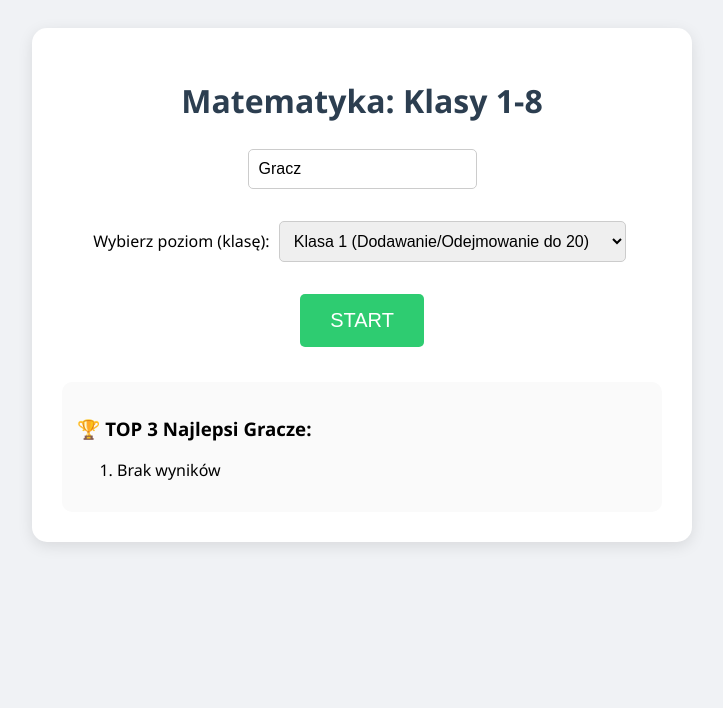
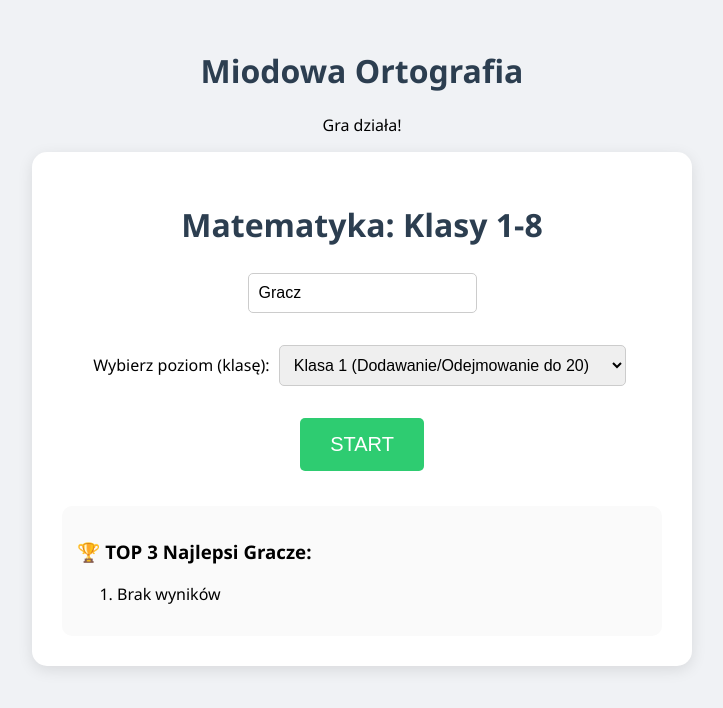
Before and after one commit to matij2016/Matematyka, a plain HTML site: page index.html in a window 1280 px wide. Shown: the whole page, without its empty margins (278-1001 px from the left). Drawn offline with Linux system fonts and the light colour scheme.

Commit message:
Update index.html

```diff
--- a/index.html
+++ b/index.html
@@ -1,4 +1,18 @@
 <!DOCTYPE html>
+<html lang="pl">
+<head>
+  <meta charset="UTF-8" />
+  <meta name="viewport" content="width=device-width, initial-scale=1.0" />
+  <title>Miodowa Ortografia</title>
+  <link rel="stylesheet" href="style.css" />
+</head>
+<body>
+  <h1>Miodowa Ortografia</h1>
+  <p>Gra działa!</p>
+
+  <script src="script.js"></script>
+</body>
+</html><!DOCTYPE html>
 <html lang="pl">
 <head>
     <meta charset="UTF-8">
```
